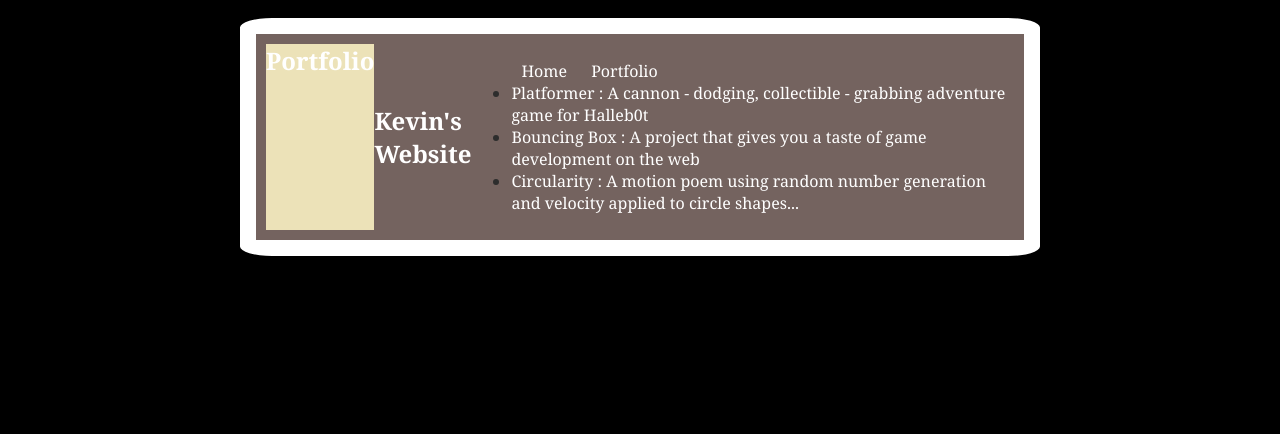
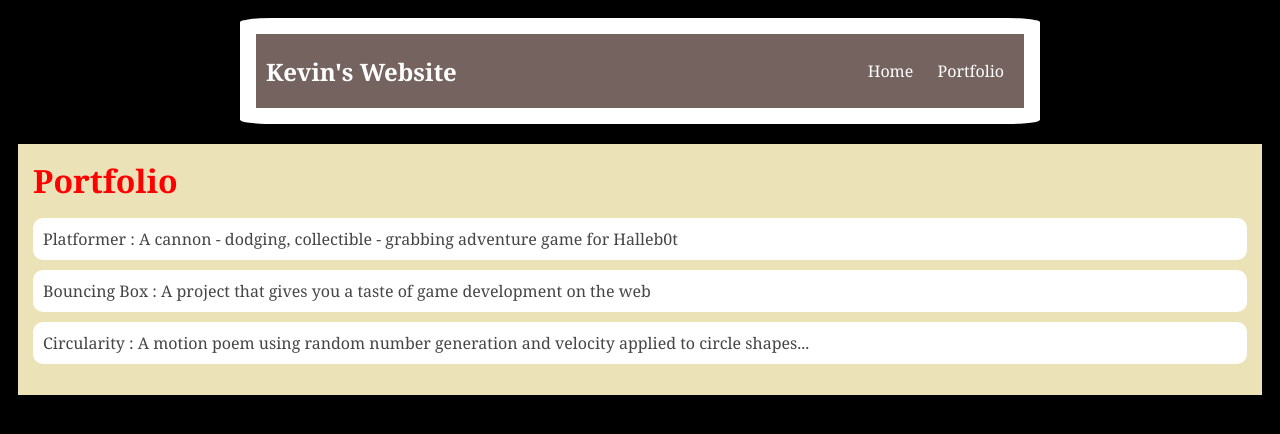
Before and after one commit to ModernKevin/ModernKevin.github.io, a plain HTML site: page portfolio.html in a window 1280 px wide. Drawn offline with Linux system fonts and the light colour scheme.

Commit message:
add portfolio.html file

```diff
--- a/portfolio.html
+++ b/portfolio.html
@@ -3,17 +3,12 @@
     <head>
       <title>Kevin's Web</title>
       <link rel="stylesheet"
-      href="Style.css"
+      href="Style.css">
     </head>
 
     <body>
       <div id="all-contents">
         <nav>
-          <main>
-            <div class="cotent">
-              <h1>Portfolio</h1>
-              <ul id="portfolio"></ul>
-          </main>
           <h1>Kevin's Website</h1>
           <ul id="nav-ul">
              <li class="nav-li">
@@ -22,13 +17,18 @@
            <li class="nav-li">
              <a class="nav-a" href="portfolio.html">Portfolio</a>
            </li>
-           <li><a href="projects/platformer/">Platformer : A cannon - dodging, collectible - grabbing adventure game for Halleb0t</a></li>
+       </ul>
+   </nav>
+  </div>
+   <main>
+    <div class="content">
+      <h1>Portfolio</h1>
+      <ul id="portfolio">
+      <li><a href="projects/platformer/">Platformer : A cannon - dodging, collectible - grabbing adventure game for Halleb0t</a></li>
     <li><a href="projects/bouncing-box/">Bouncing Box : A project that gives you a taste of game development on the web </a></li>
     <li><a href="projects/circularity/">Circularity : A motion poem using random number generation and velocity applied to circle shapes...</a></li>
-       </ul>
-   </nav>
+    </ul>
+  </main>
 </div>
-
-      </div>
     </body>
 </html>
```
